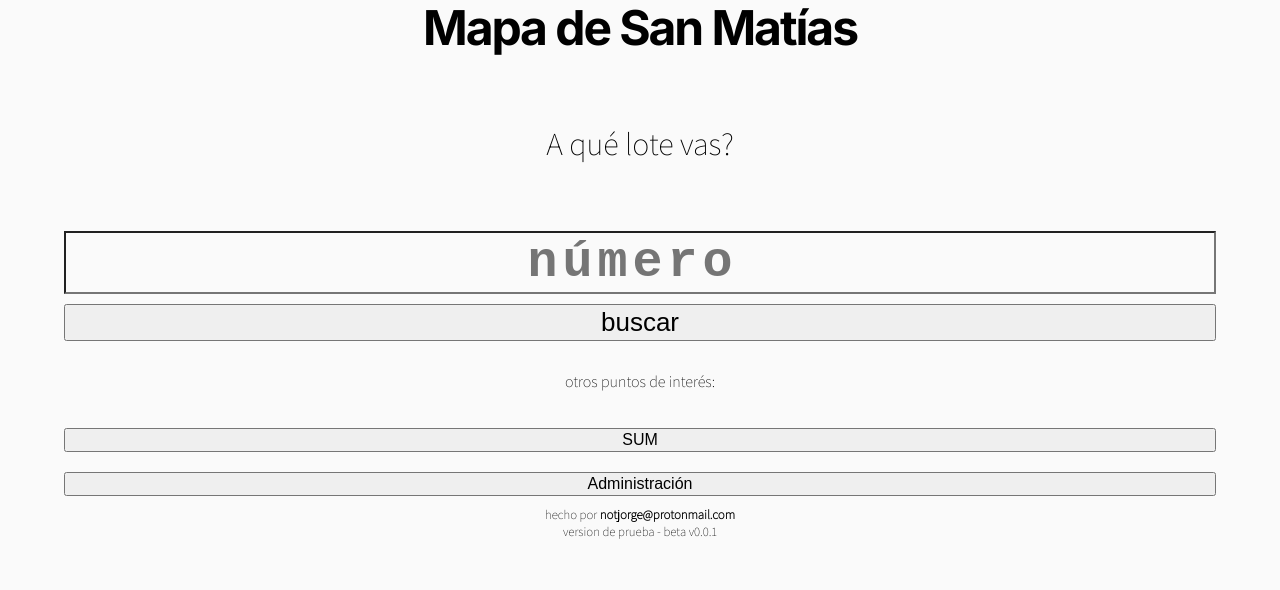
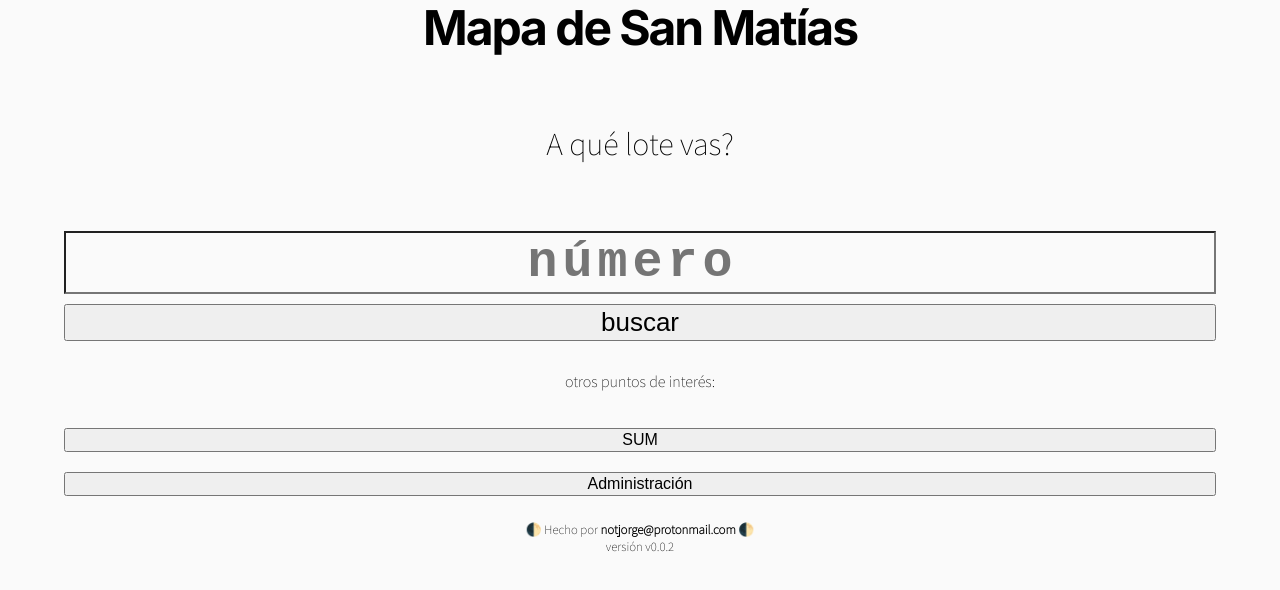
Before and after one commit to barrio-san-matias/sanmatias_app, a Next.js app: page / in a window 1280 px wide. Shown: the top 590 px of the page. Built offline with nearby package versions, Linux system fonts and the light colour scheme.

Commit message:
fix style

```diff
--- a/pages/index.js
+++ b/pages/index.js
@@ -72,8 +72,8 @@ export default function PageWithJSbasedForm() {
       </div>
 
       <div className="footer">
-        <div>hecho por <a href="mailto:notjorge@protonmail.com">notjorge@protonmail.com</a></div>
-        <div>version de prueba - beta v0.0.1</div>
+        <div>🌓 Hecho por <a href="mailto:notjorge@protonmail.com">notjorge@protonmail.com</a> 🌓</div>
+        <div>versión v0.0.2</div>
       </div>
     </div>
   )
--- a/styles/globals.css
+++ b/styles/globals.css
@@ -56,7 +56,7 @@ form button {
 }
 
 .footer {
-  margin-top: 10px;
+  margin-top: 25px;
   text-align: center;
   font-size: 0.8em;
 }
```
